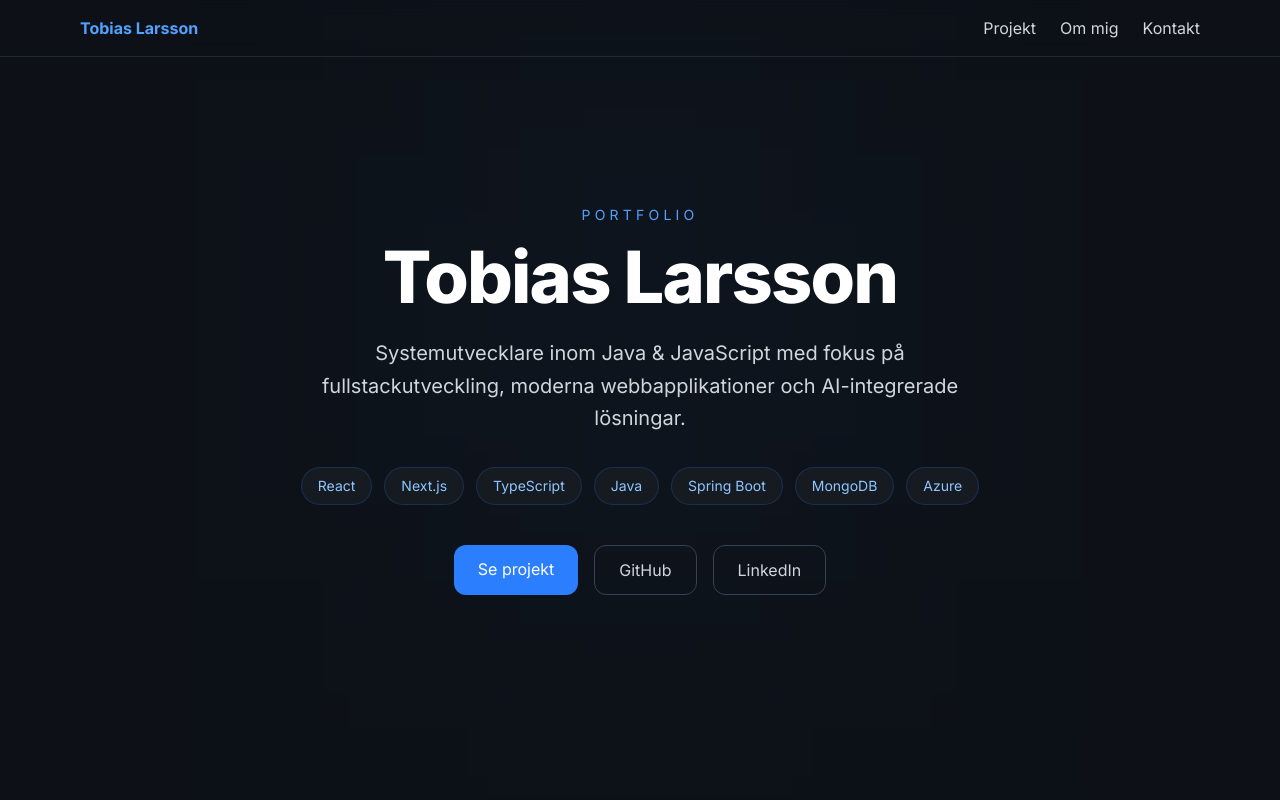
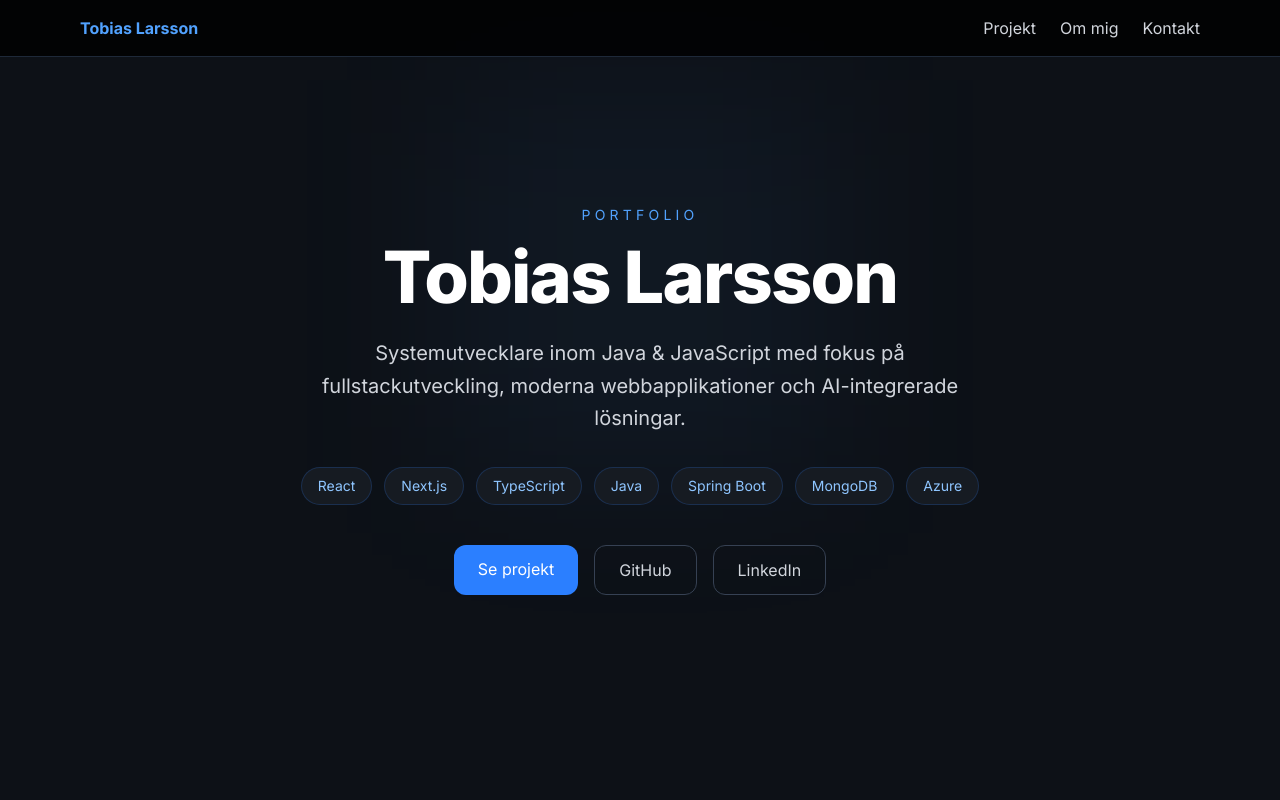
Before and after one commit to Tobias-hubs/Portfolio, a Next.js app: page / in a window 1280 px wide. Shown: the top 800 px of the page. Built offline with nearby package versions, Linux system fonts and the light colour scheme.

Commit message:
Improve IOS Safari performance

```diff
--- a/app/page.tsx
+++ b/app/page.tsx
@@ -9,7 +9,7 @@ export default function Home() {
 
     <main className="flex flex-col items-center text-center px-5">
 
-<header className="fixed top-0 w-full backdrop-blur border-b border-gray-800 z-50">
+<header className="fixed top-0 w-full bg-black/80 border-b border-gray-800 z-50">
   <nav className="max-w-6xl mx-auto flex flex-wrap justify-between items-center p-4 gap-4">
     <span className="font-bold text-blue-400">
       Tobias Larsson
@@ -27,7 +27,7 @@ export default function Home() {
       <div className="max-w-4xl w-full">
       <section className="min-h-screen flex flex-col justify-center items-center text-center relative">
   <div className="absolute inset-0 -z-10 overflow-hidden">
-    <div className="absolute top-20 left-1/2 -translate-x-1/2 w-[500px] h-[500px] bg-blue-400/5 blur-[180px]" />
+    <div className="absolute top-20 left-1/2 -translate-x-1/2 w-[400px] h-[400px] bg-blue-400/5 blur-[80px]" />
   </div>
 
   <p className="text-blue-400 uppercase tracking-[0.3em] text-sm mb-4">
```
